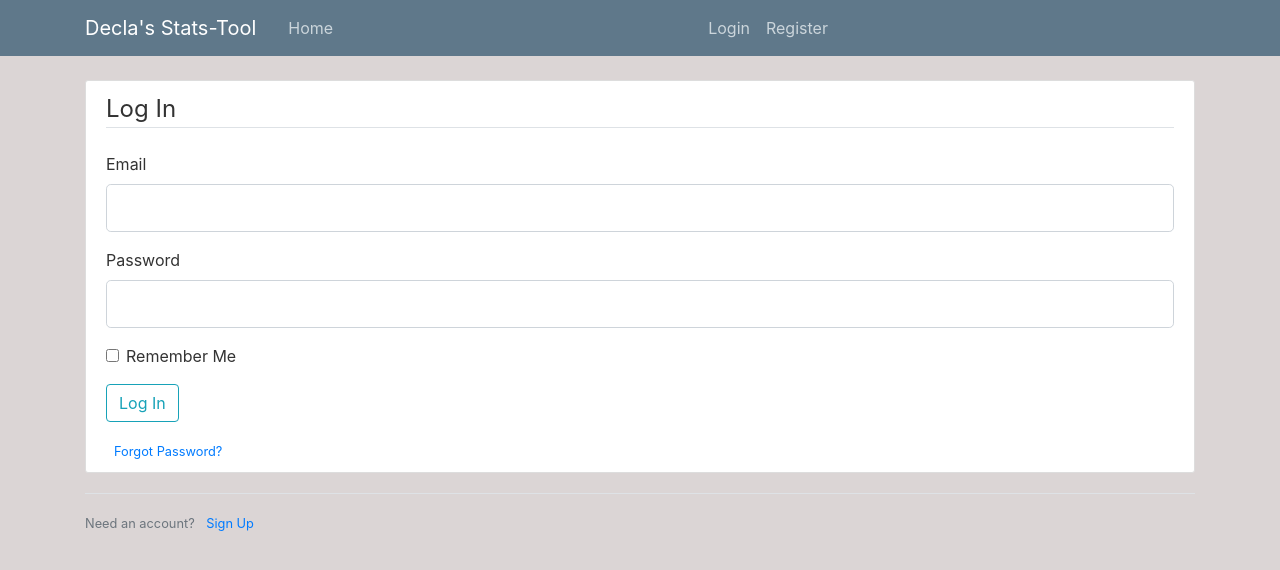
After one commit to Declaminius/EU4-MP-Statstool, a Flask app: page /login in a window 1280 px wide. The commit adds this page. Shown: the top 570 px of the page. Run offline with Flask 2, Linux system fonts and the light colour scheme; some libraries are stand-ins or nearby versions.

Commit message:
WebApp: Login & Registration

```diff
--- a/Statstool-Web/statstool_web/forms.py
+++ b/Statstool-Web/statstool_web/forms.py
@@ -1,7 +1,8 @@
 from flask_wtf import FlaskForm
 from flask_wtf.file import FileAllowed
-from wtforms import FileField, SubmitField, StringField, TextAreaField, SelectField
-from wtforms.validators import DataRequired, Length
+from wtforms import FileField, SubmitField, StringField, TextAreaField, SelectField, PasswordField, BooleanField
+from wtforms.validators import DataRequired, Length, Email, EqualTo
+from statstool_web.models import User
 
 class SavegameSelectForm(FlaskForm):
     savegame1 = FileField("Select first savegame", validators = [DataRequired(), FileAllowed(['eu4'], "Only EU4-Saves")])
@@ -30,3 +31,29 @@ class NationFormationForm(FlaskForm):
     old_nation = SelectField("Old Nation")
     new_nation = SelectField("New Nation")
     submit = SubmitField("Confirm")
+
+class RegistrationForm(FlaskForm):
+    username = StringField("Username",
+    validators = [DataRequired(), Length(min = 2, max = 20)])
+    email = StringField("Email", validators = [DataRequired(), Email()])
+    password = PasswordField("Password", validators = [DataRequired()])
+    confirm_password = PasswordField("Confirm Password",
+    validators = [DataRequired(), EqualTo("password")])
+    submit = SubmitField("Sign Up")
+
+    def validate_username(self, username):
+        user = User.query.filter_by(username = username.data).first()
+        if user:
+            raise ValidationError("Username taken.")
+
+    def validate_email(self, email):
+        email = User.query.filter_by(email = email.data).first()
+        if email:
+            raise ValidationError("Email already exists.")
+
+
+class LoginForm(FlaskForm):
+    email = StringField("Email", validators = [DataRequired(), Email()])
+    password = PasswordField("Password", validators = [DataRequired()])
+    remember = BooleanField("Remember Me")
+    submit = SubmitField("Log In")
--- a/Statstool-Web/statstool_web/routes.py
+++ b/Statstool-Web/statstool_web/routes.py
@@ -1,6 +1,6 @@
 from flask import render_template, url_for, send_from_directory, request, redirect, flash
-from statstool_web.forms import SavegameSelectForm, OneSavegameSelectForm, MapSelectForm, TagSetupForm, NewNationForm, NationFormationForm
-from statstool_web import app, db
+from statstool_web.forms import SavegameSelectForm, OneSavegameSelectForm, MapSelectForm, TagSetupForm, NewNationForm, NationFormationForm, LoginForm, RegistrationForm
+from statstool_web import app, db, bcrypt
 from statstool_web.parserfunctions import edit_parse, parse
 from statstool_web.models import *
 from werkzeug.utils import secure_filename
@@ -10,9 +10,11 @@ from pathlib import Path
 from sqlalchemy.orm import load_only
 from sqlalchemy import asc, desc
 import matplotlib
-matplotlib.use('Agg')
 import matplotlib.pyplot as plt
 from sqlalchemy.exc import IntegrityError
+from flask_login import login_user, logout_user, current_user, login_required
+
+matplotlib.use('Agg')
 
 @app.route("/", methods = ["GET", "POST"])
 @app.route("/home", methods = ["GET", "POST"])
@@ -23,9 +25,41 @@ def home():
         savegame_dict[inst] = Savegame.query.filter_by(mp_id=1, institution=inst).first()
     return render_template("home.html", savegame_dict = savegame_dict)
 
-@app.route("/mp_overview/<name>", methods = ["GET", "POST"])
-def mp_overview(name):
-    return render_template("mp_overview.html")
+@app.route("/login", methods = ["GET", "POST"])
+def login():
+    if current_user.is_authenticated:
+        return redirect(url_for("home"))
+    form = LoginForm()
+    if form.validate_on_submit():
+        user = User.query.filter_by(email = form.email.data).first()
+        if user and bcrypt.check_password_hash(user.password, form.password.data):
+            login_user(user, remember = form.remember.data)
+            next_page = request.args.get("next")
+            return redirect(next_page) if next_page else redirect(url_for(".home"))
+            flash("You have been logged in!", "success")
+            return redirect(url_for("home"))
+        else:
+            flash("Login Unsuccessful. Please check email and password.", "danger")
+    return render_template("login.html", title = "Log In", form = form)
+
+@app.route("/logout", methods = ["GET", "POST"])
+def logout():
+    logout_user()
+    return redirect(url_for("home"))
+
+@app.route("/register", methods = ["GET", "POST"])
+def register():
+    if current_user.is_authenticated:
+        return redirect(url_for("home"))
+    form = RegistrationForm()
+    if form.validate_on_submit():
+        hashed_password = bcrypt.generate_password_hash(form.password.data).decode('utf-8')
+        user = User(username = form.username.data, email = form.email.data, password = hashed_password)
+        db.session.add(user)
+        db.session.commit()
+        flash(f'Your account has been created! You can now log in.', 'success')
+        return redirect(url_for("login"))
+    return render_template("register.html", title = "Register", form = form)
 
 @app.route("/upload_savegames", methods = ["GET", "POST"])
 def upload_savegames():
--- a/Statstool-Web/statstool_web/templates/home_layout.html
+++ b/Statstool-Web/statstool_web/templates/home_layout.html
@@ -29,16 +29,18 @@
             <div class="navbar-nav mr-auto">
               <a class="nav-item nav-link"
               href = "{{url_for('home')}}">Home</a>
-              <a class="nav-item nav-link"
-              href = "{{url_for('upload_savegames')}}">Upload Savegames</a>
             </div>
           </div>
           <div class="collapse navbar-collapse order-3" id="navbarToggle">
             <div class="navbar-nav mr-auto">
-              <a class="nav-item nav-link"
-              href = "{{url_for('upload_savegames')}}">Login</a>
-              <a class="nav-item nav-link"
-              href = "{{url_for('upload_savegames')}}">Register</a>
+              {% if current_user.is_authenticated %}
+                <a class="nav-item nav-link"
+                href = "{{url_for('upload_savegames')}}">Upload Savegames</a>
+                <a class="nav-item nav-link" href="{{url_for('logout')}}">Logout</a>
+              {% else %}
+                <a class="nav-item nav-link" href="{{url_for('login')}}">Login</a>
+                <a class="nav-item nav-link" href="{{url_for('register')}}">Register</a>
+              {% endif %}
             </div>
           </div>
         </div>
--- /dev/null
+++ b/Statstool-Web/statstool_web/templates/login.html
@@ -0,0 +1,50 @@
+{% extends "home_layout.html" %}
+{% block content %}
+  <div class = "content-section">
+    <form method = "POST" action = "">
+      {{form.hidden_tag()}}
+      <fieldset class = "form-group">
+        <legend class = "border-bottom mb-4">Log In</legend>
+        <div class = "form-group">
+          {{ form.email.label(class = "form-control_label")}}
+          {% if form.email.errors %}
+            {{ form.email(class = "form-control form-control-lg is-invalid")}}
+            <div class = "invalid-feedback">
+              {% for error in form.email.errors %}
+                <span>{{error}}</span>
+              {% endfor %}
+          {% else %}
+            {{ form.email(class = "form-control form-control-lg")}}
+          {% endif %}
+        </div>
+        <div class = "form-group">
+          {{ form.password.label(class = "form-control_label")}}
+          {% if form.password.errors %}
+            {{ form.password(class = "form-control form-control-lg is-invalid")}}
+            <div class = "invalid-feedback">
+              {% for error in form.password.errors %}
+                <span>{{error}}</span>
+              {% endfor %}
+          {% else %}
+            {{ form.password(class = "form-control form-control-lg")}}
+          {% endif %}
+        </div>
+        <div class = "form-check">
+          {{form.remember(class = "form-check-input")}}
+          {{form.remember.label(class = "form-check-label")}}
+        </div>
+      </fieldset>
+      <div class = "form-group">
+        {{ form.submit(class = "btn btn-outline-info")}}
+      </div>
+      <small class = "text-muted ml-2">
+        <a href = "#">Forgot Password?</a>
+      </small>
+    </form>
+  </div>
+  <div class = "border-top pt-3">
+    <small class = "text-muted">
+    Need an account? <a class = "ml-2" href = "{{url_for('register')}}"> Sign Up </a>
+    </small>
+  </div>
+{% endblock content %}
```
Also changed, not shown: Statstool-Web/statstool_web/__init__.py (+10 -1 lines), Statstool-Web/statstool_web/models.py (+31 -0 lines), Statstool-Web/statstool_web/templates/home.html (+18 -12 lines), Statstool-Web/statstool_web/templates/register.html (added, +68 -0 lines).
